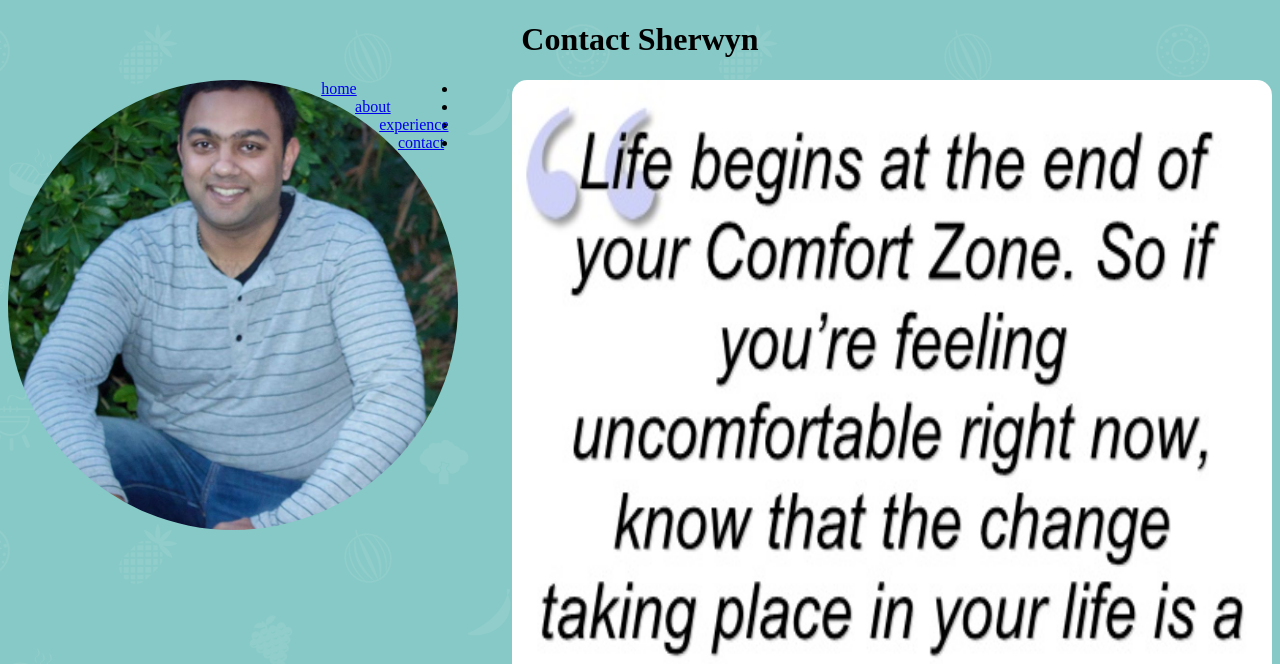
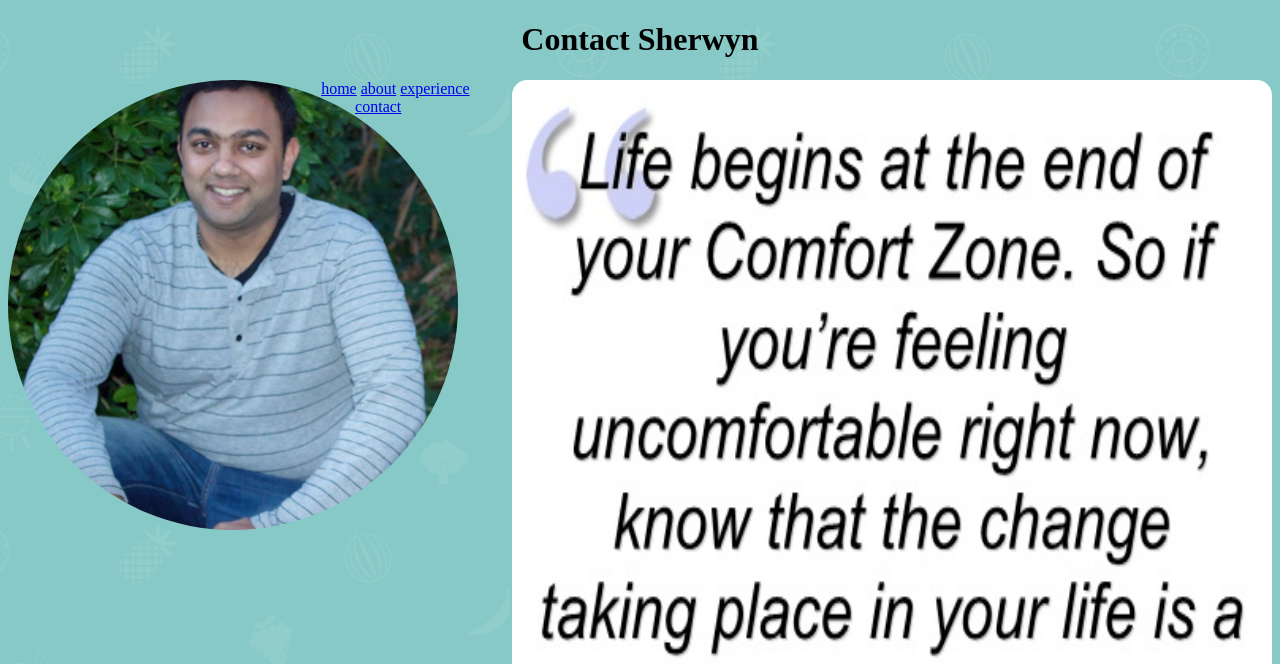
Before and after one commit to sherwynrodrigues/sherwynrodrigues.github.io, a plain HTML site: page contact.html in a window 1280 px wide. Shown: the top 664 px of the page. Drawn offline with Linux system fonts and the light colour scheme.

Commit message:
Updates to all pages

```diff
--- a/Styles/Contact.css
+++ b/Styles/Contact.css
@@ -43,3 +43,6 @@ footer{
 h1{
   text-align: center;
 }
+li{
+  display: inline-block;
+}
--- a/contact.html
+++ b/contact.html
@@ -13,10 +13,10 @@
 </div>
 <nav>
 <ul>
-    <li><a href="home.html" target="_blank">home</a></li>
-    <li><a href="about.html" target="_blank">about</a></li>
-    <li><a href="experience.html" target="_blank">experience</a></li>
-    <li><a href="contact.html" target="_blank">contact</a></li>
+    <li><a href="home.html">home</a></li>
+    <li><a href="about.html">about</a></li>
+    <li><a href="experience.html">experience</a></li>
+    <li><a href="contact.html">contact</a></li>
   </ul>
 </nav>
 <footer>
```
Also changed, not shown: about.html (+4 -4 lines), experience.html (+4 -4 lines), home.html (+4 -4 lines).
